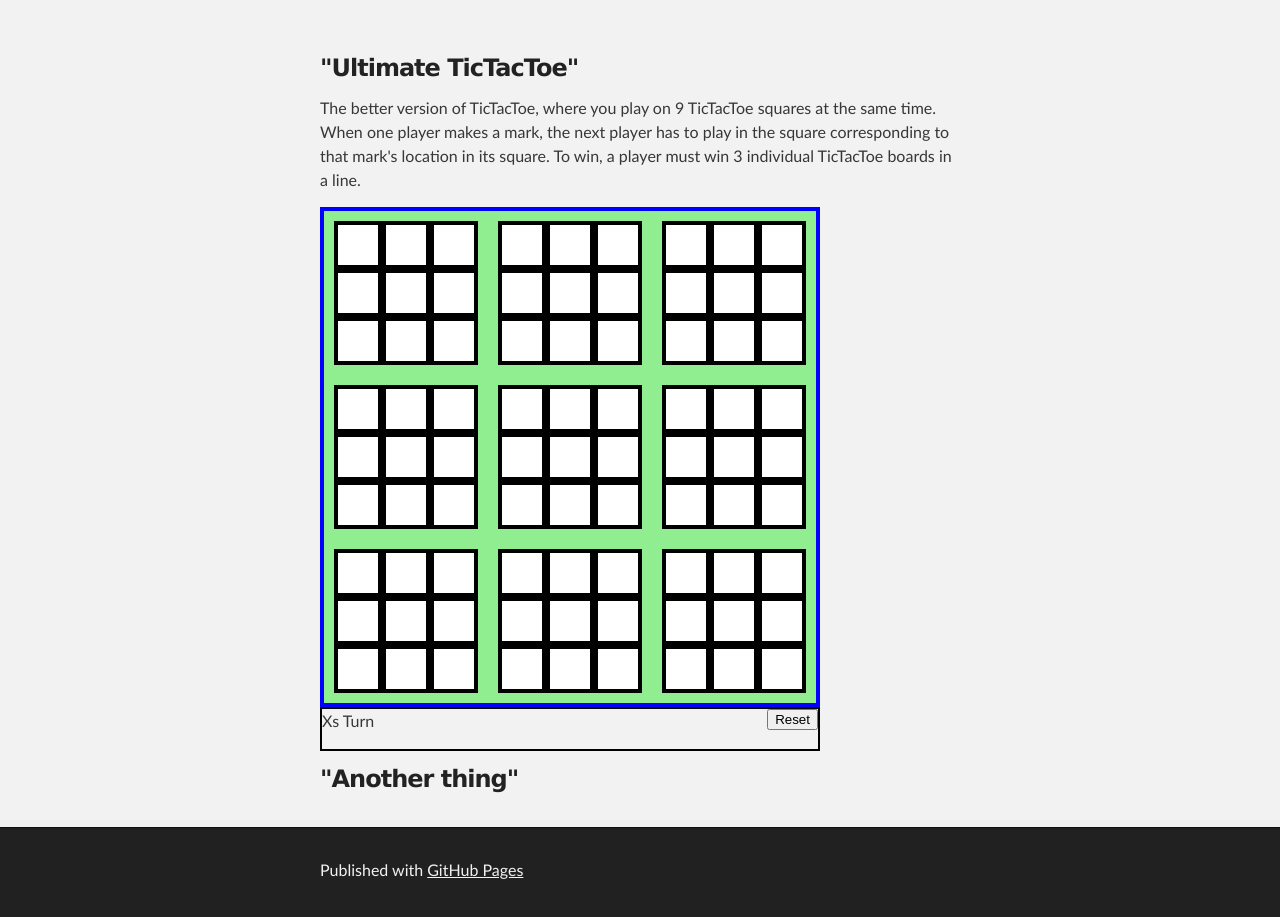
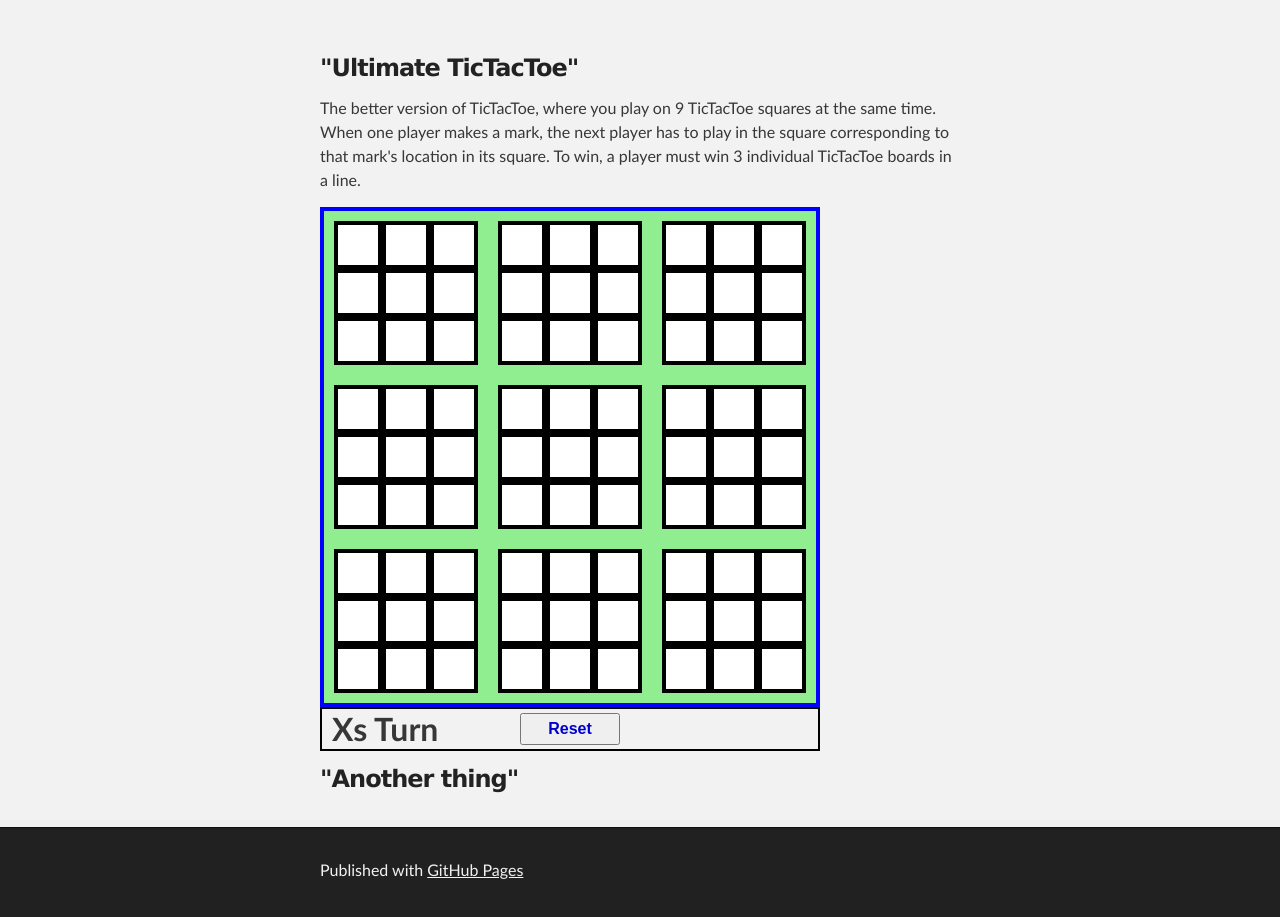
Before and after one commit to Zipx777/Zipx777.github.io, a PHP site: page / in a window 1280 px wide. Shown: the part 210-1127 px from the top of the page. Run offline with PHP 8.4, Linux system fonts and the light colour scheme; some libraries are stand-ins or nearby versions.

Commit message:
boardFooter stylized

```diff
--- a/stylesheets/stylesheet.css
+++ b/stylesheets/stylesheet.css
@@ -484,19 +484,36 @@ Small Device Styles
   text-align: center;
 }
 
+/*tile that is one of the 3 in a line that won a player the game*/
+.finalSquare {
+  color: green;
+}
+
+/*area below the board, contains turnDisplay and resetButton*/
 #gameBoardFooter {
   border: 2px solid black;
   height: 40px;
   width: 496px;
 }
 
-.finalSquare {
-  color: green;
-}
+/*displays current player's turn*/
 #turnDisplay {
   float: left;
+  font-size: 2em;
+  height: 100%;
+  line-height: 40px;
+  padding-left: 10px;
+  font-weight: bold;
 }
 
+/*button that resets board state*/
 #resetButton {
   float: right;
+  height: 80%;
+  margin-top: 4px;
+  width: 100px;
+  margin-right: 198px;
+  font-weight: bold;
+  font-size: 1em;
+  color: mediumblue;
 }
```
